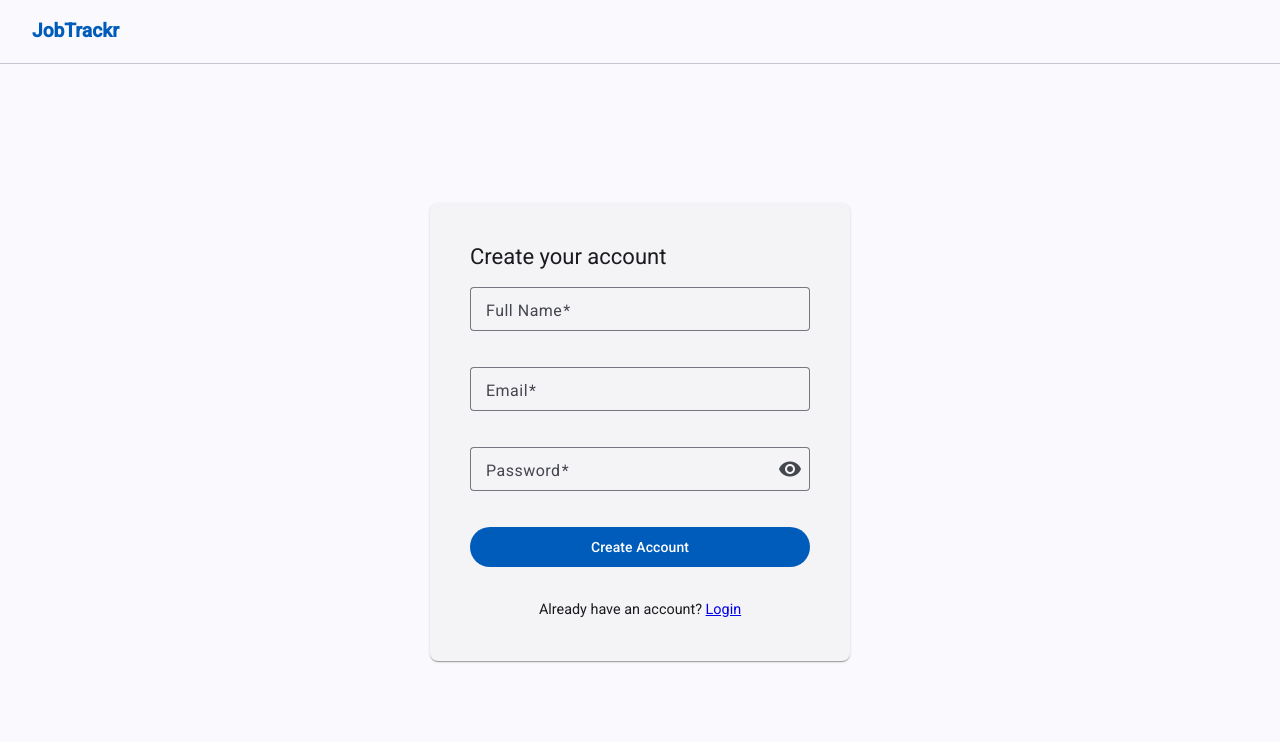
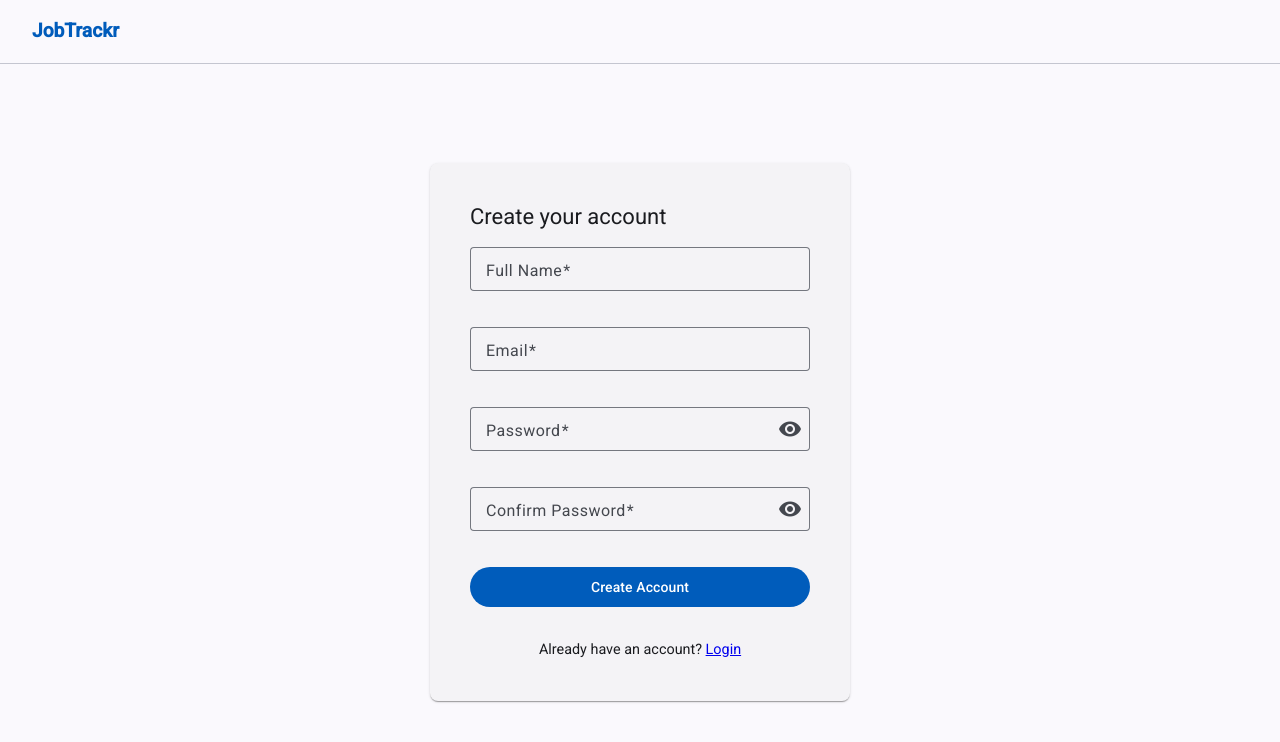
Before and after one commit to tkrsatyam/jobtrackr, an Angular app in the folder frontend/jobtrackr-fe/: page /register in a window 1280 px wide. Shown: the top 742 px of the page. Built offline with nearby package versions, Linux system fonts and the light colour scheme.

Commit message:
feat(JD-31): add confirm password functionality to register

```diff
--- a/frontend/jobtrackr-fe/src/app/features/auth/register/register.component.html
+++ b/frontend/jobtrackr-fe/src/app/features/auth/register/register.component.html
@@ -46,6 +46,27 @@
                     }
                 </mat-form-field>
 
+                <mat-form-field appearance="outline" class="full-width compact-fields">
+                    <mat-label>Confirm Password</mat-label>
+                    <input
+                        matInput
+                        formControlName="confirmPassword"
+                        [type]="showConfirmPassword() ? 'text' : 'password'"
+                        autocomplete="new-password"
+                        [errorStateMatcher]="passwordMismatchMatcher">
+                    <button
+                        matIconButton
+                        matSuffix
+                        type="button"
+                        (click)="showConfirmPassword.update(v => !v)"
+                        [attr.aria-label]="showConfirmPassword() ? 'Hide password' : 'Show password'">
+                        <mat-icon>{{ showConfirmPassword() ? 'visibility_off' : 'visibility' }}</mat-icon>
+                    </button>
+                    @if (form.hasError('passwordMismatch') && form.get('confirmPassword')?.touched) {
+                        <mat-error>Passwords do not match</mat-error>
+                    }
+                </mat-form-field>
+
                 @if (error()) {
                     <p class="error-text">{{ error() }}</p>
                 }
--- a/frontend/jobtrackr-fe/src/app/features/auth/register/register.component.ts
+++ b/frontend/jobtrackr-fe/src/app/features/auth/register/register.component.ts
@@ -9,6 +9,8 @@ import { Router, RouterLink } from '@angular/router';
 import { AuthService } from '../services/auth.service';
 import { RegisterRequest } from '../../../shared/models/auth.model';
 import { MatIconModule } from "@angular/material/icon";
+import { passwordsMatchValidator } from '../../../shared/validators/password-matches.validator';
+import { CrossFieldErrorMatcher } from '../../../shared/matchers/cross-field-error.matcher';
 
 @Component({
   selector: 'app-register',
@@ -31,24 +33,30 @@ export class RegisterComponent {
   private router = inject(Router);
 
   showPassword = signal(false);
+  showConfirmPassword = signal(false);
   loading = signal(false);
   error = signal<string | null>(null);
+
+  passwordMismatchMatcher = new CrossFieldErrorMatcher('passwordMismatch');
 
   form = this.fb.group({
     fullName: ['', [Validators.required, Validators.minLength(2)]],
     email: ['', [Validators.required, Validators.email]],
-    password: ['', [Validators.required, Validators.minLength(8)]]
-  });
+    password: ['', [Validators.required, Validators.minLength(8)]],
+    confirmPassword: ['', Validators.required]
+  }, { validators: passwordsMatchValidator('password', 'confirmPassword') });
 
   submit(): void {
     if (this.form.invalid) return;
     this.loading.set(true);
     this.error.set(null);
 
+    const raw = this.form.getRawValue();
     const request: RegisterRequest = {
-      fullName: this.form.getRawValue().fullName,
-      email: this.form.getRawValue().email,
-      password: this.form.getRawValue().password
+      fullName: raw.fullName,
+      email: raw.email,
+      password: raw.password,
+      confirmPassword: raw.confirmPassword
     };
 
     this.authService.register(request).subscribe({
--- a/frontend/jobtrackr-fe/src/app/features/settings/settings.component.ts
+++ b/frontend/jobtrackr-fe/src/app/features/settings/settings.component.ts
@@ -62,7 +62,7 @@ export class SettingsComponent implements OnInit {
     currentPassword: ['', Validators.required],
     newPassword: ['', [Validators.required, Validators.minLength(8)]],
     confirmNewPassword: ['', Validators.required]
-  }, { validators: passwordsMatchValidator });
+  }, { validators: passwordsMatchValidator('newPassword', 'confirmNewPassword') });
 
   ngOnInit(): void {
     if (!this.currentUser()) {
--- a/frontend/jobtrackr-fe/src/app/shared/models/auth.model.ts
+++ b/frontend/jobtrackr-fe/src/app/shared/models/auth.model.ts
@@ -25,6 +25,7 @@ export interface LoginRequest {
 export interface RegisterRequest {
     email: string;
     password: string;
+    confirmPassword: string;
     fullName: string;
 }
 
--- a/frontend/jobtrackr-fe/src/app/shared/validators/password-matches.validator.ts
+++ b/frontend/jobtrackr-fe/src/app/shared/validators/password-matches.validator.ts
@@ -1,8 +1,18 @@
-import { AbstractControl, ValidationErrors } from "@angular/forms";
+import { AbstractControl, ValidationErrors, ValidatorFn } from "@angular/forms";
 
-export function passwordsMatchValidator(control: AbstractControl): ValidationErrors | null {
-    const newPassword = control.get('newPassword')?.value;
-    const confirmNewPassword = control.get('confirmNewPassword')?.value;
-    if (!newPassword || !confirmNewPassword) return null;
-    return newPassword === confirmNewPassword ? null : { passwordMismatch: true };
+/**
+ * Group-level validator factory. Returns a validator that checks whether
+ * two named fields on the FormGroup have equal values.
+ *
+ * Usage:
+ *   this.fb.group({ password: [...], confirmPassword: [...] },
+ *     { validators: passwordsMatchValidator('password', 'confirmPassword') })
+ */
+export function passwordsMatchValidator(field: string, confirmField: string): ValidatorFn {
+    return (control: AbstractControl): ValidationErrors | null => {
+        const fieldValue = control.get(field)?.value;
+        const confirmFieldValue = control.get(confirmField)?.value;
+        if (!fieldValue || !confirmFieldValue) return null;
+        return fieldValue === confirmFieldValue ? null : { passwordMismatch: true };
+    };
 }
```
Also changed, not shown: 1 other file (tests, documents, lock files or other folders).
